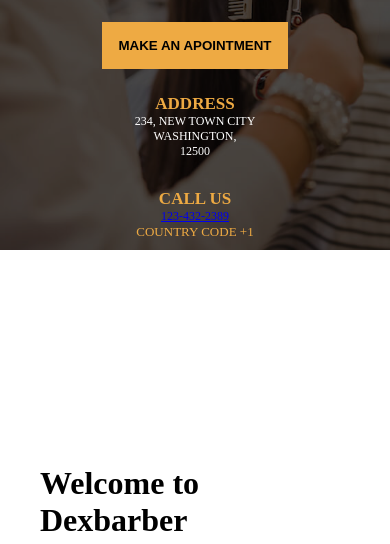
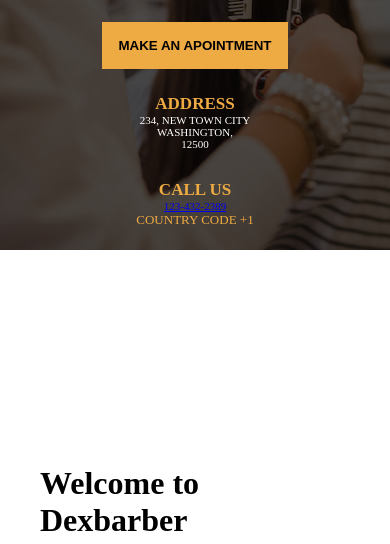
Before and after one commit to dejanrojin/barber-haircut, a plain HTML site: page index.html in a window 390 px wide. Shown: the part 300-844 px from the top of the page. Drawn offline with nearby package versions, Linux system fonts and the light colour scheme.

Commit message:
Add files via upload

```diff
--- a/css/responsive.css
+++ b/css/responsive.css
@@ -610,7 +610,7 @@ div#maintext {
        margin-top: -40px;
 }
 #infotrack p {
-font-size: 12px;}
+font-size: 11px;}
 
 
 div#menu ul li a {
```
